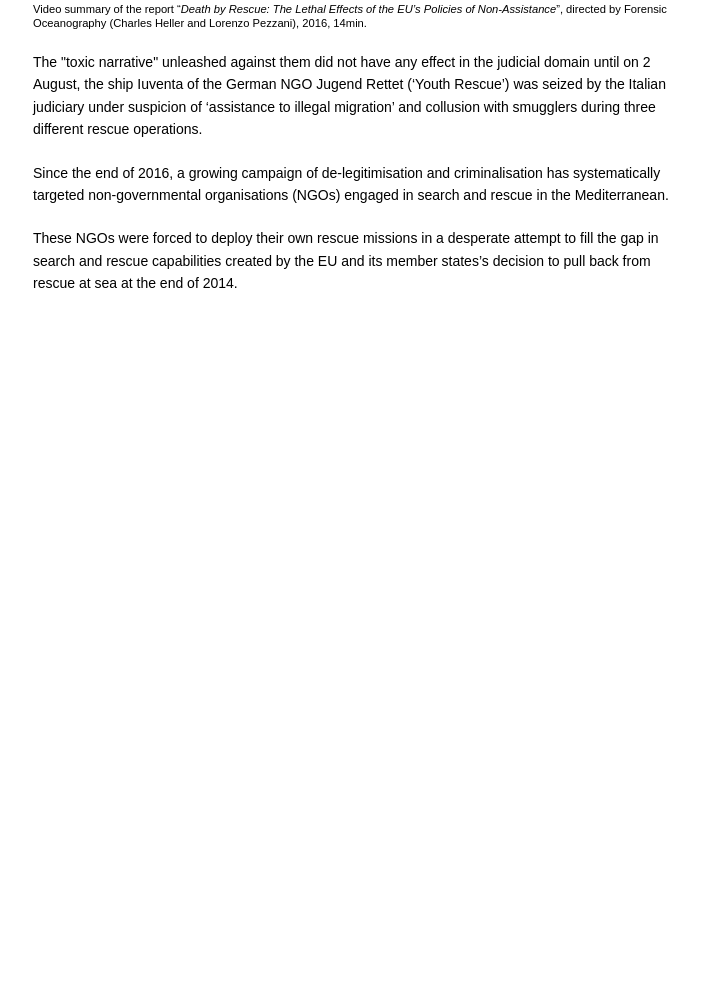
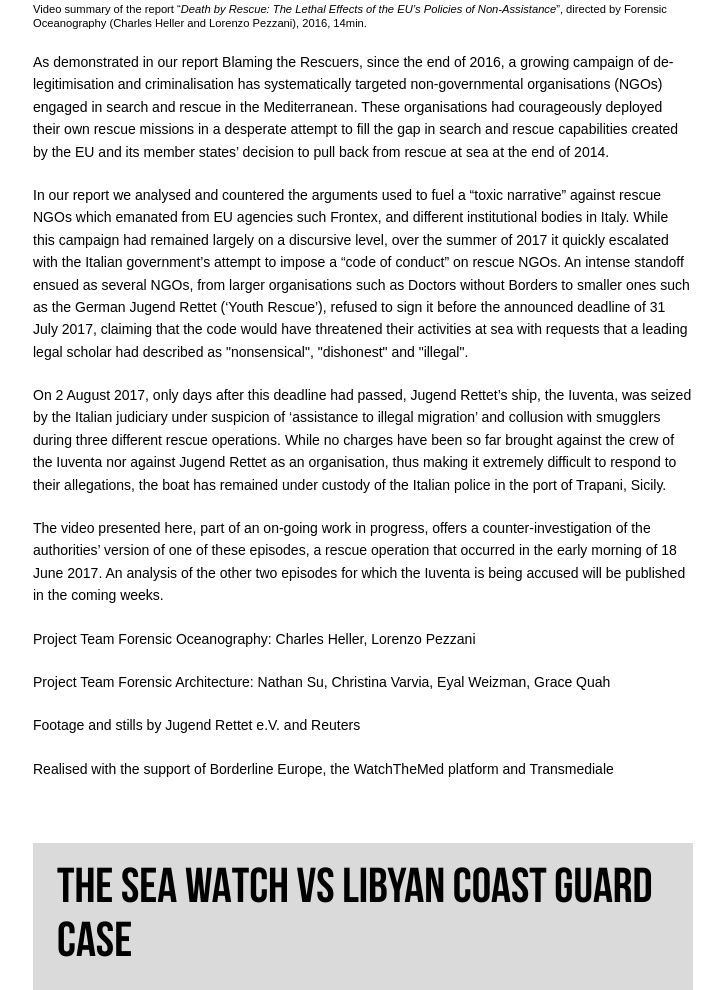
Before and after one commit to lorenzocharles/blaming-the-rescuers, a Jekyll site: the page built from iuventa.html, in a window 1280 px wide and 1400 px high, scrolled down 332 px. Shown: the part 314-1304 px from the top of the window, without its empty margins (277-1001 px from the left). Built offline with Jekyll 4.4.1, drawn with Linux system fonts in a browser that asks for light colours; before the commit the page ends 962 px from its top, so only the background shows below that; some of the changed text lies outside the part shown.

Commit message:
[Iuventa] Actual content added

```diff
--- a/iuventa.html
+++ b/iuventa.html
@@ -18,13 +18,50 @@ permalink: iuventa
 
                     {% include vimeo-block.html videoID='219739614' caption='Video summary of the report &ldquo;<em>Death by Rescue: The Lethal Effects of the EU&#8217;s Policies of Non-Assistance</em>&rdquo;, directed by Forensic Oceanography (Charles Heller and Lorenzo Pezzani), 2016, 14min.' %}
 
-                    <p>The "toxic narrative" unleashed against them did not have any effect in the judicial domain until on 2 August, the ship Iuventa of the German NGO Jugend Rettet (‘Youth Rescue’) was seized by the Italian judiciary under suspicion of ‘assistance to illegal migration’ and collusion with smugglers during three different rescue operations.</p>
+                    <p>As demonstrated in our report <a href="https://blamingtherescuers.org/">Blaming the Rescuers</a>, since the end of 2016, a growing campaign of de-legitimisation and criminalisation has systematically targeted non-governmental organisations (NGOs) engaged in search and rescue in the Mediterranean. These organisations had courageously deployed their own rescue missions in a desperate attempt to fill the gap in search and rescue capabilities created by the EU and its member states’ decision to pull back from rescue at sea at the end of 2014. </p>
 
                     <p style="margin-top:1.5rem;">
-                     Since the end of 2016, a growing campaign of de-legitimisation and criminalisation has systematically targeted non-governmental organisations (NGOs) engaged in search and rescue in the Mediterranean.
+                        In our report we analysed and countered the arguments used to fuel a “toxic narrative” against rescue NGOs which emanated from EU agencies such Frontex, and different institutional bodies in Italy. While this campaign had remained largely on a discursive level, over the summer of 2017 it quickly escalated with the Italian government’s attempt to impose a “code of conduct” on rescue NGOs. An intense standoff ensued as several NGOs, from larger organisations such as Doctors without Borders to smaller ones such as the German Jugend Rettet (‘Youth Rescue’), refused to sign it before the announced deadline of 31 July 2017, claiming that the code would have threatened their activities at sea with requests that a leading legal scholar had described as <a href="https://sea-watch.org/en/nonsensical-dishonest-illegal-the-code-of-conduct/amp/">"nonsensical", "dishonest" and "illegal"</a>.
                     </p>
 
-                    <p>These NGOs were forced to deploy their own rescue missions in a desperate attempt to fill the gap in search and rescue capabilities created by the EU and its member states’s decision to pull back from rescue at sea at the end of 2014.</p>
+                    <p>On 2 August 2017, only days after this deadline had passed, Jugend Rettet’s ship, the Iuventa, was seized by the Italian judiciary under suspicion of ‘assistance to illegal migration’ and collusion with smugglers during three different rescue operations. While no charges have been so far brought against the crew of the Iuventa nor against Jugend Rettet as an organisation, thus making it extremely difficult to respond to their allegations, the boat has remained under custody of the Italian police in the port of Trapani, Sicily. </p>
+
+                    <p>
+                        The video presented here, part of an on-going work in progress, offers a counter-investigation of the authorities’ version of one of these episodes, a rescue operation that occurred in the early morning of 18 June 2017. An analysis of the other two episodes for which the Iuventa is being accused will be published in the coming weeks.
+                    </p>
+
+                    <p>Project Team Forensic Oceanography: Charles Heller, Lorenzo Pezzani</p>
+                    <p>Project Team Forensic Architecture: Nathan Su, Christina Varvia, Eyal Weizman, Grace Quah</p>
+                    <p>Footage and stills by Jugend Rettet e.V. and Reuters</p>
+                    <p>Realised with the support of Borderline Europe, the WatchTheMed platform and Transmediale</p>
+                </div>
+
+                <div class="box">
+                    <h1>
+                        <span class="h1-heading">
+                            The Sea Watch vs Libyan Coast Guard Case
+                        </span>
+                    </h1>
+
+                    {% include vimeo-block.html videoID='219739614' caption='Video summary of the report &ldquo;<em>Death by Rescue: The Lethal Effects of the EU&#8217;s Policies of Non-Assistance</em>&rdquo;, directed by Forensic Oceanography (Charles Heller and Lorenzo Pezzani), 2016, 14min.' %}
+
+                    <p>
+                        If the criminalisation of rescue NGOs escalated over summer 2017, so did the other dimension of Italy’s and the EU’s strategy to close off the sea which we have identified in Blaming the Rescuers: the collaboration with the Libyan coast guards. On the same day as the Iuventa was seized, Italy authorised the deployment of its warships within Libya’s territorial waters to provide logistical support to the Libyan Coast Guard to prevent and intercept migrants departures. This contributed to an expansion of interceptions operated by the Libyan coast guard that, better equipped and prepared to use disproportionate force, has operated ever further from the Libyan coast, conflicting and colliding with those NGOs still pursuing their operations in the Mediterranean.
+                    </p>
+
+                    <p>
+                        On the 6 November 2017, the NGO Sea Watch and the Libyan coast guard were involved in a highly confrontational search and rescue event involving a boat carrying around 140 migrants. Despite the Libyan coast guard vessel’s reckless behaviour, Sea Watch managed to recover 59 people, who were brought to Italy, while 47 passengers were pulled-back to Libya. More then 20 people died before and during the rescue.
+                    </p>
+
+                    <p>
+                        The investigation of this case is still ongoing and part of a broader investigation into the practices of “refoulement by proxy” through which the Italian government, with the support of the European Union, is physically containing migrants on the Mediterranean’s southern shore, where they face horrific conditions, without requiring the direct involvement of Italian or EU authorities.
+                    </p>
+
+                    <p>Project Team Forensic Oceanography: Charles Heller, Lorenzo Pezzani, Rossana Padeletti </p>
+                    <p>Project Team Forensic Architecture: Stefan Laxness, Stefanos Levidis, Grace Quah, Nathan Su, Samaneh Moafi, Christina Varvia, Eyal Weizman</p>
+                    <p>Footage by Sea Watch e.V.</p>
+                    <p>Realised with the support of the WatchTheMed platform and the Swiss National Fund</p>
+                    <p>Both videos are currently exhibited at the Institute for Contemporary Art, London (UK), in the frame of “Counter Investigations: Forensic Architecture”, 7 Mar 2018- 6 May 2018</p>
                 </div>
             </div>
         </div>
```
